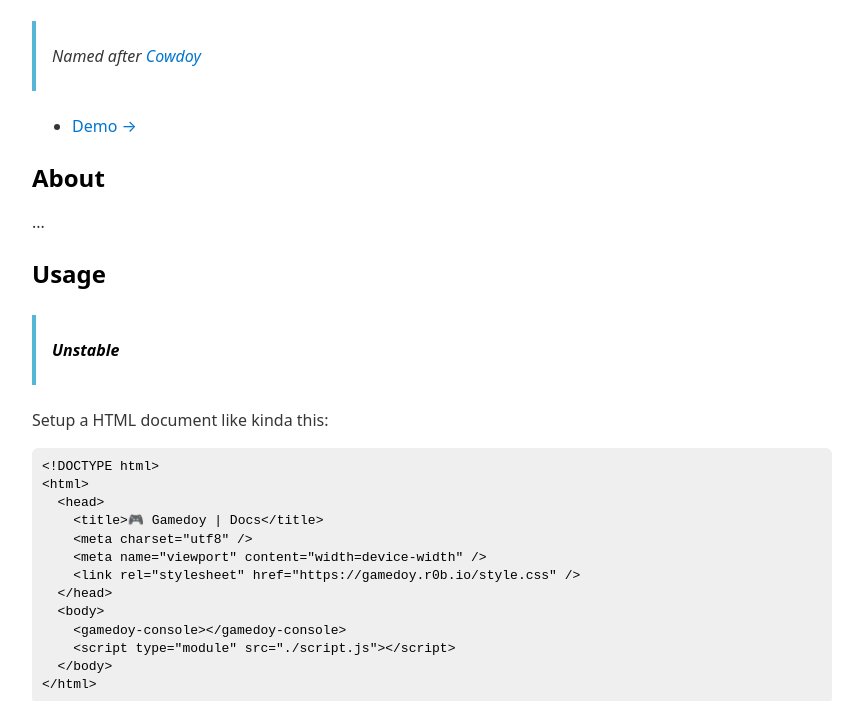
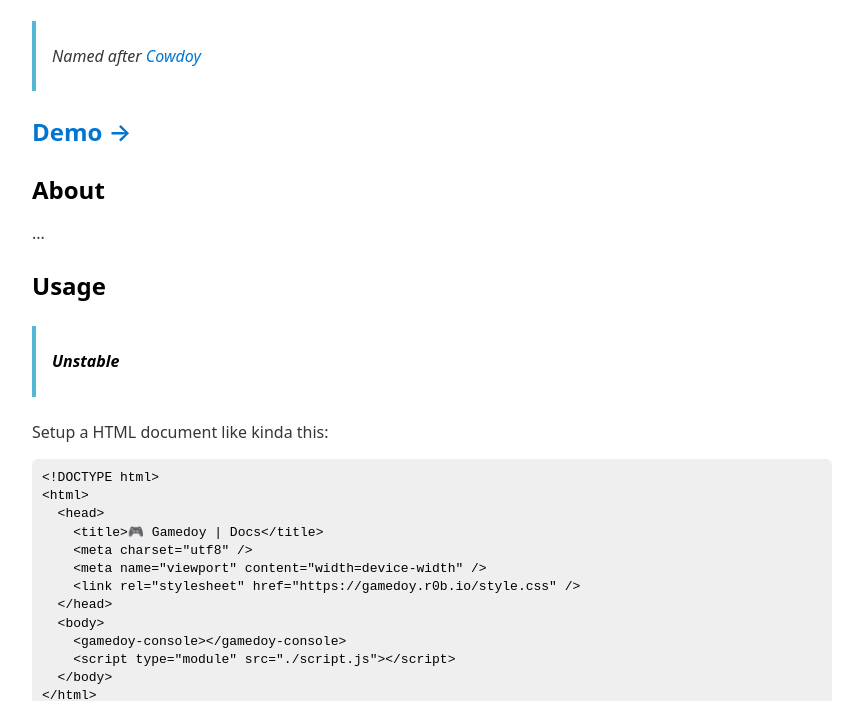
Before and after one commit to robb-j/gamedoy, an Eleventy site: page docs/index.md in a window 1280 px wide. Shown: the part 115-816 px from the top of the page, without its empty margins (208-1071 px from the left). Built offline with nearby package versions, Linux system fonts and the light colour scheme; Eleventy itself is replaced by a stand-in of ours; code samples lack their colours; files that its build step writes are made by us from their sources.

Commit message:
Update index.md

```diff
--- a/docs/index.md
+++ b/docs/index.md
@@ -9,7 +9,7 @@
 
 > Named after [Cowdoy](https://r0b.url.lol/cowdoy)
 
-- [Demo →]({{ '/demo' | url }})
+## [Demo →]({{ '/demo' | url }})
 
 ## About
 
```
